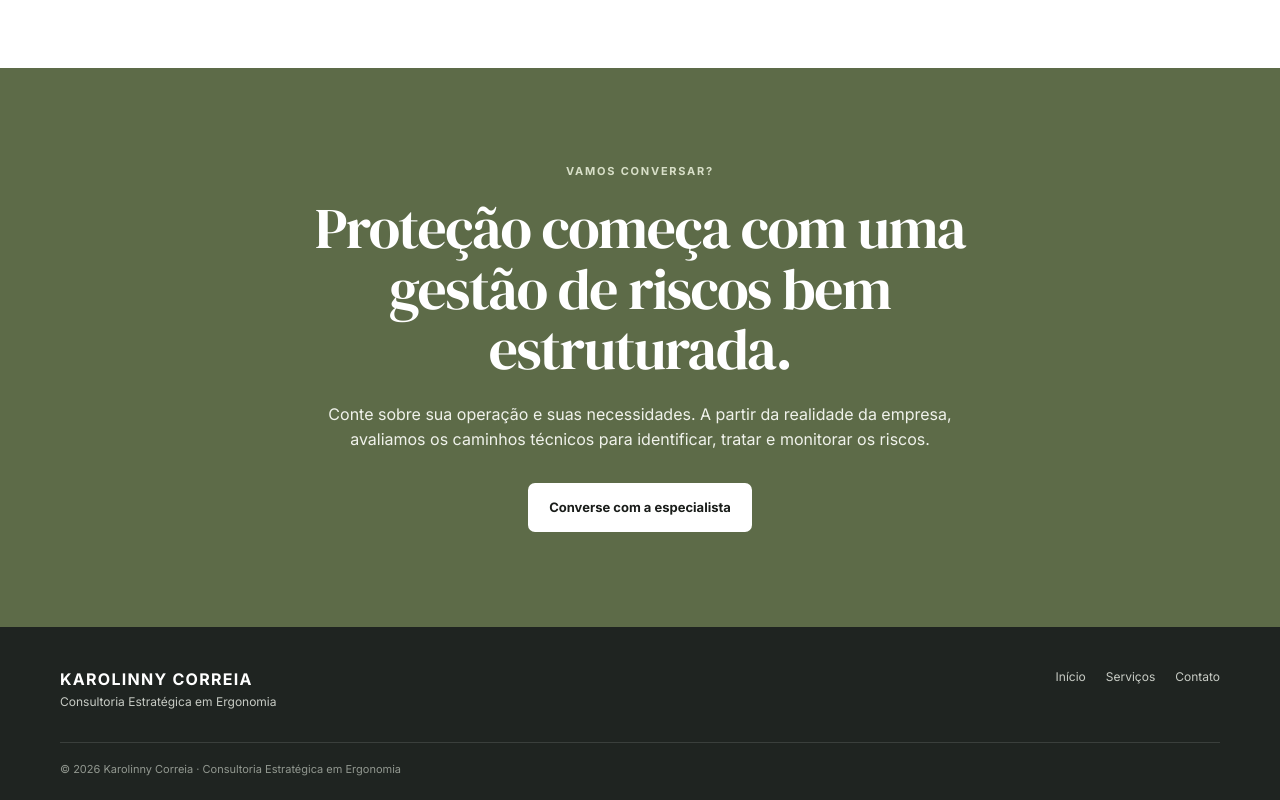
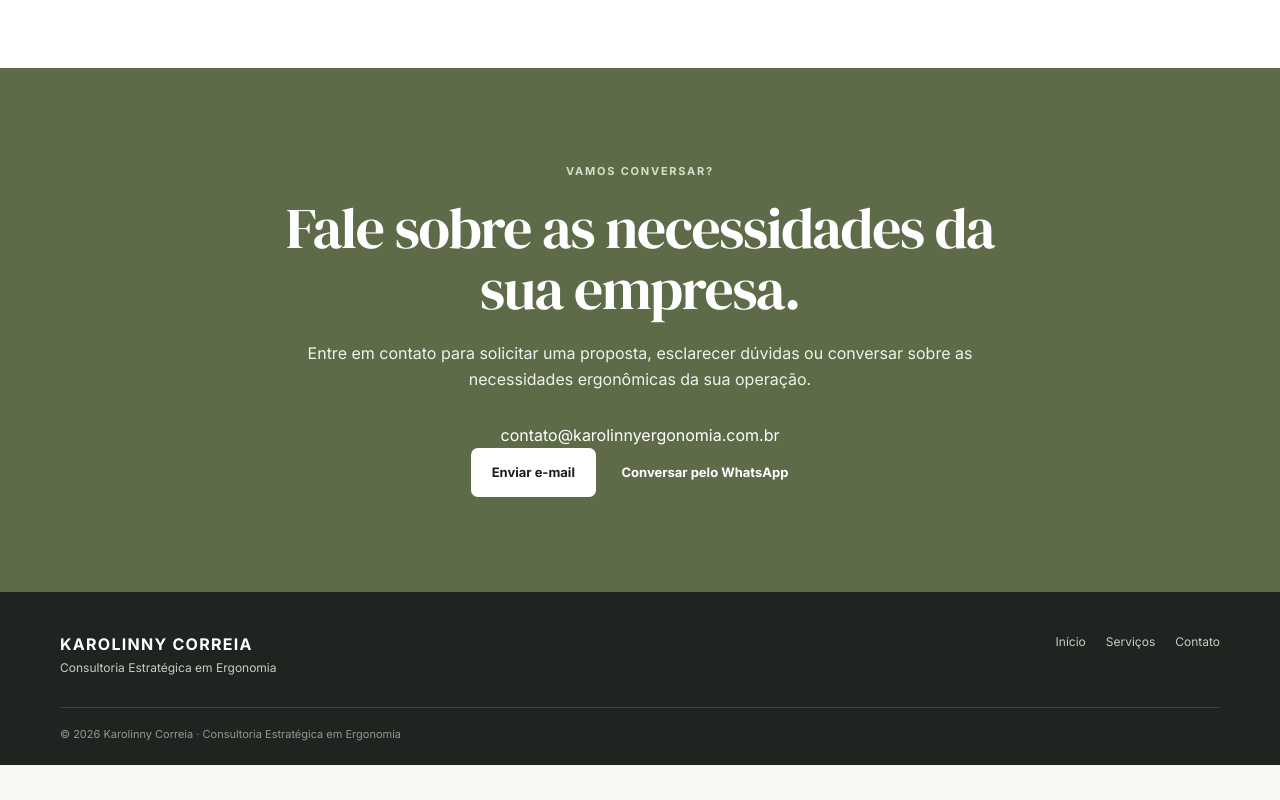
Before and after one commit to KarolinnyC/karolinny-ergonomia, a plain HTML site: page index.html in a window 1280 px wide. Shown: the part 6307-7107 px from the top of the page. After the commit the page ends 7072 px from the top, so only its background shows below. Drawn offline with Linux system fonts and the light colour scheme.

Commit message:
ajuste contato

```diff
--- a/index.html
+++ b/index.html
@@ -482,12 +482,38 @@
 </section>
 
 <section class="cta" id="contato">
-  <div class="container cta-inner">
-    <p class="eyebrow light">VAMOS CONVERSAR?</p>
-    <h2>Proteção começa com uma gestão de riscos bem estruturada.</h2>
-    <p>Conte sobre sua operação e suas necessidades. A partir da realidade da empresa, avaliamos os caminhos técnicos para identificar, tratar e monitorar os riscos.</p>
-    <a class="btn cta-btn" href="mailto:SEUEMAIL@EXEMPLO.COM?subject=Contato%20-%20Consultoria%20Estratégica%20em%20Ergonomia">Converse com a especialista</a>
-  </div>
+    <div class="container cta-inner">
+
+        <p class="eyebrow light">VAMOS CONVERSAR?</p>
+
+        <h2>Fale sobre as necessidades da sua empresa.</h2>
+
+        <p>
+            Entre em contato para solicitar uma proposta, esclarecer dúvidas
+            ou conversar sobre as necessidades ergonômicas da sua operação.
+        </p>
+
+        <a class="contact-email" href="mailto:contato@karolinnyergonomia.com.br">
+            contato@karolinnyergonomia.com.br
+        </a>
+
+        <div class="contact-actions">
+
+            <a class="btn cta-btn"
+               href="mailto:contato@karolinnyergonomia.com.br?subject=Contato%20pelo%20site">
+                Enviar e-mail
+            </a>
+
+            <a class="btn whatsapp-btn"
+               href="https://wa.me/81998732513"
+               target="_blank"
+               rel="noopener noreferrer">
+                Conversar pelo WhatsApp
+            </a>
+
+        </div>
+
+    </div>
 </section>
 </main>
 
```
